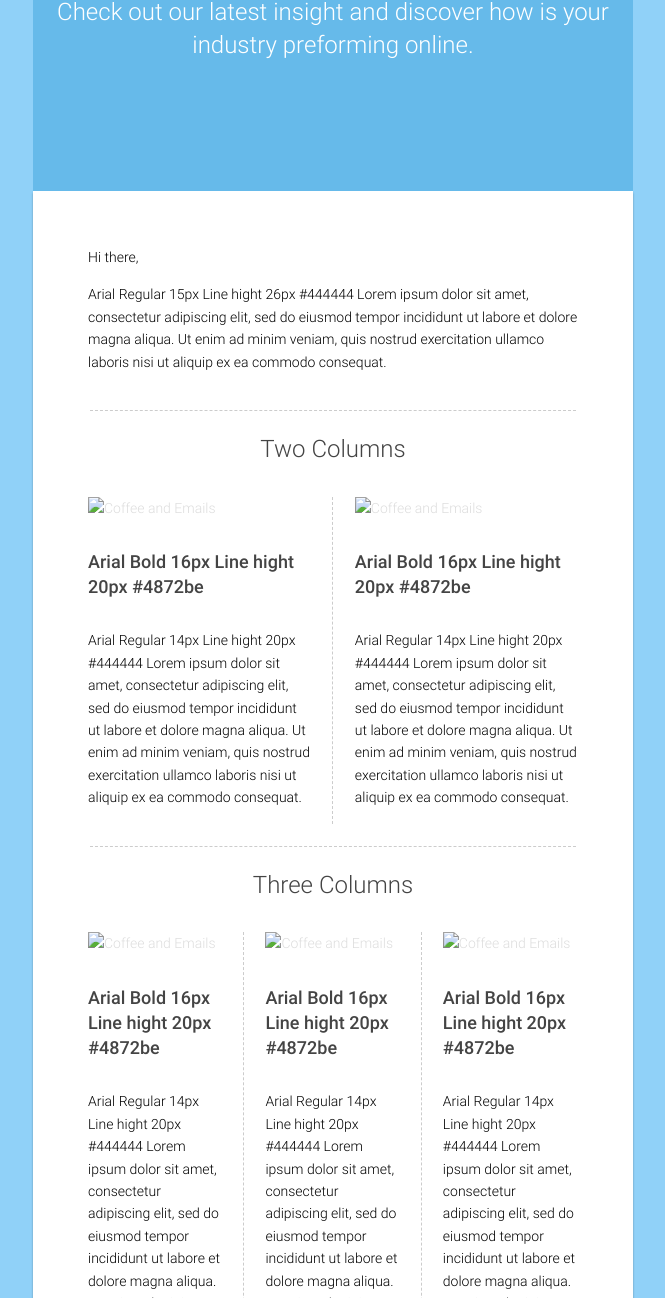
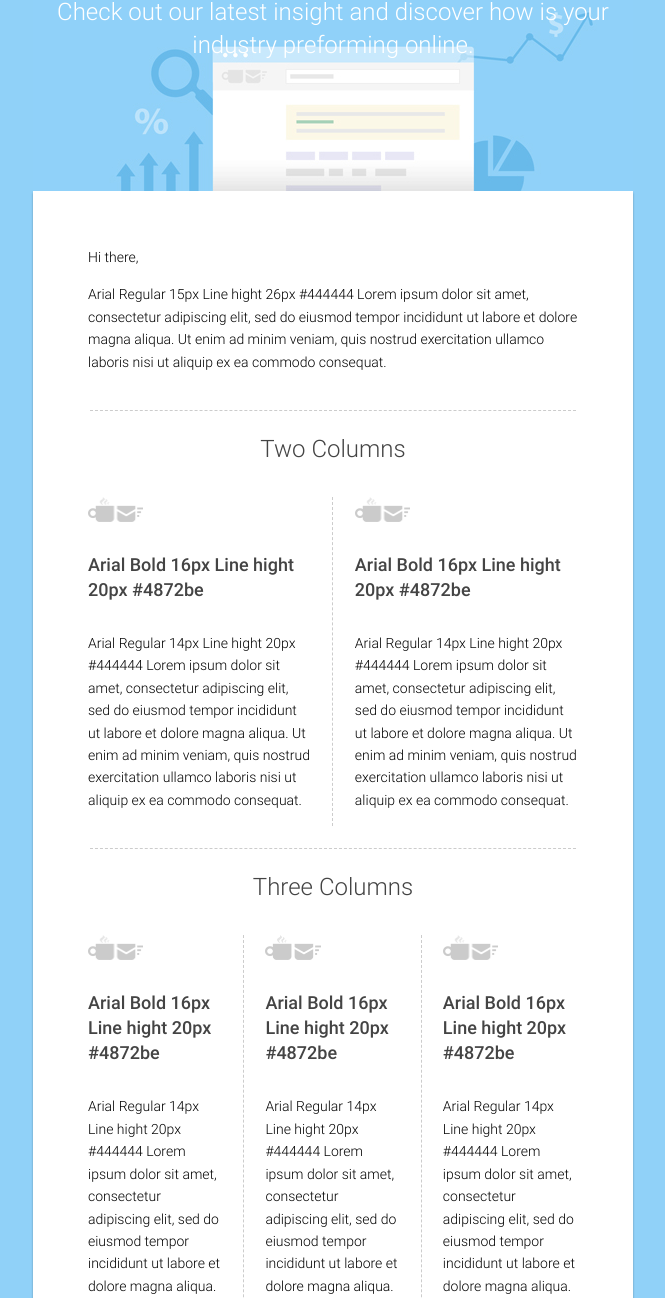
Before and after one commit to 14085745/Types-of-Email, a plain HTML site: page banner.html in a window 1280 px wide. Shown: the part 111-1409 px from the top of the page, without its empty margins (307-972 px from the left). Drawn offline with Linux system fonts and the light colour scheme.

Commit message:
updated img

```diff
--- a/banner.html
+++ b/banner.html
@@ -102,7 +102,7 @@
   table[class=body] .banner td {
     height: 240px !important;
     width: 100% !important;
-    background: url(../dist/img/banner-mobile.jpg) bottom center no-repeat !important;
+    background: url(img/banner-mobile.jpg) bottom center no-repeat !important;
     background-position: bottom !important;
     background-repeat: no-repeat !important;
     background-color: #66baea !important;
@@ -134,7 +134,7 @@
   <div class="banner" style="box-sizing: border-box; vertical-align: middle; margin-top: 40px;">
   <table cellpadding="0" cellspacing="0" style="box-sizing: border-box; border-collapse: separate !important; mso-table-lspace: 0pt; mso-table-rspace: 0pt; width: 100%; border: 0px;" width="100%">
     <tr>
-      <td style="box-sizing: border-box; font-color: #444444; font-weight: 300; font-size: 14px; vertical-align: top; font-family: 'Roboto', arial, sans-serif; height: 240px; background-origin: border-box; background: url(../dist/img/banner.jpg) bottom center no-repeat; background-position: bottom !important; background-repeat: no-repeat; background-color: #66baea; background-size: cover; background-clip: border-box; width: 640px;" width="640" valign="top" bgcolor="#66baea">
+      <td style="box-sizing: border-box; font-color: #444444; font-weight: 300; font-size: 14px; vertical-align: top; font-family: 'Roboto', arial, sans-serif; height: 240px; background-origin: border-box; background: url(img/banner.jpg) bottom center no-repeat; background-position: bottom !important; background-repeat: no-repeat; background-color: #66baea; background-size: cover; background-clip: border-box; width: 640px;" width="640" valign="top" bgcolor="#66baea">
 
         <div style="box-sizing: border-box;">
 
@@ -142,10 +142,10 @@
               <center>
                 <table cellspacing="0" cellpadding="0" width="100%" style="box-sizing: border-box; border-collapse: separate !important; mso-table-lspace: 0pt; mso-table-rspace: 0pt; width: 100%; border: 0px;">
                   <tr>
-                    <td style="box-sizing: border-box; font-color: #444444; font-weight: 300; font-size: 14px; vertical-align: top; font-family: 'Roboto', arial, sans-serif; height: 240px; background-origin: border-box; background: url(../dist/img/banner.jpg) bottom center no-repeat; background-position: bottom !important; background-repeat: no-repeat; background-color: #66baea; background-size: cover; background-clip: border-box; width: 640px;" width="640" valign="top" bgcolor="#66baea">
+                    <td style="box-sizing: border-box; font-color: #444444; font-weight: 300; font-size: 14px; vertical-align: top; font-family: 'Roboto', arial, sans-serif; height: 240px; background-origin: border-box; background: url(img/banner.jpg) bottom center no-repeat; background-position: bottom !important; background-repeat: no-repeat; background-color: #66baea; background-size: cover; background-clip: border-box; width: 640px;" width="640" valign="top" bgcolor="#66baea">
                       <table class="banner-text" cellspacing="0" cellpadding="0" style="box-sizing: border-box; border-collapse: separate !important; mso-table-lspace: 0pt; mso-table-rspace: 0pt; color: #fff !important; vertical-align: top; text-align: center; width: 100%; border: 0px;" width="100%" valign="top" align="center">
                         <tr>
-                          <td style="box-sizing: border-box; font-color: #444444; font-weight: 300; font-size: 14px; vertical-align: top; font-family: 'Roboto', arial, sans-serif; height: 240px; background-origin: border-box; background: url(../dist/img/banner.jpg) bottom center no-repeat; background-position: bottom !important; background-repeat: no-repeat; background-color: #66baea; background-size: cover; background-clip: border-box; width: 640px;" width="640" valign="top" bgcolor="#66baea">
+                          <td style="box-sizing: border-box; font-color: #444444; font-weight: 300; font-size: 14px; vertical-align: top; font-family: 'Roboto', arial, sans-serif; height: 240px; background-origin: border-box; background: url(img/banner.jpg) bottom center no-repeat; background-position: bottom !important; background-repeat: no-repeat; background-color: #66baea; background-size: cover; background-clip: border-box; width: 640px;" width="640" valign="top" bgcolor="#66baea">
                             <h1 style="font-family: 'Roboto', arial, sans-serif; font-weight: 300; line-height: 1.4em; font-size: 32px; text-transform: capitalize; color: #fff; margin: 0px; margin-bottom: 0px;">Coffee & Emails</h1>
                             <h2 style="font-family: 'Roboto', arial, sans-serif; font-weight: 300; line-height: 1.4em; font-size: 24px; color: #fff; margin: 0px; margin-bottom: 0px;">Check out our latest insight and discover how is your industry preforming online.</h2>
                             <br>
@@ -196,7 +196,7 @@
 
 
 
-            			<img src="../dist/img/CoffeeAndEmails-grey.png" height="25" alt="Coffee and Emails" style="outline: none; -ms-interpolation-mode: bicubic; max-width: 100%; text-decoration: none; position: static; text-align: center; color: #ddd; font-size: 14px; margin-bottom: 30px;">
+            			<img src="img/CoffeeAndEmails-grey.png" height="25" alt="Coffee and Emails" style="outline: none; -ms-interpolation-mode: bicubic; max-width: 100%; text-decoration: none; position: static; text-align: center; color: #ddd; font-size: 14px; margin-bottom: 30px;">
             			<h3 style="color: #444444; font-family: 'Roboto', arial, sans-serif; font-weight: 500; line-height: 1.4em; margin: 0; margin-bottom: 30px; font-size: 18px;">Arial Bold 16px Line hight 20px #4872be</h3>
             			<p style="font-family: 'Roboto', arial, sans-serif; font-size: 14px; font-weight: 300; margin: 0; margin-bottom: 15px;">Arial Regular 14px Line hight 20px #444444 Lorem ipsum dolor sit amet, consectetur adipiscing elit, sed do eiusmod tempor incididunt ut labore et dolore magna aliqua. Ut enim ad minim veniam, quis nostrud exercitation ullamco laboris nisi ut aliquip ex ea commodo consequat.</p>
 
@@ -208,7 +208,7 @@
 
 
             		<td class="mobile-colsplit" style="box-sizing: border-box; font-family: 'Roboto', arial, sans-serif; font-color: #444444; font-weight: 300; font-size: 14px; vertical-align: top; width: 245px;" width="245" valign="top">
-            			<img src="../dist/img/CoffeeAndEmails-grey.png" height="25" alt="Coffee and Emails" style="outline: none; -ms-interpolation-mode: bicubic; max-width: 100%; text-decoration: none; position: static; text-align: center; color: #ddd; font-size: 14px; margin-bottom: 30px;">
+            			<img src="img/CoffeeAndEmails-grey.png" height="25" alt="Coffee and Emails" style="outline: none; -ms-interpolation-mode: bicubic; max-width: 100%; text-decoration: none; position: static; text-align: center; color: #ddd; font-size: 14px; margin-bottom: 30px;">
             			<h3 style="color: #444444; font-family: 'Roboto', arial, sans-serif; font-weight: 500; line-height: 1.4em; margin: 0; margin-bottom: 30px; font-size: 18px;">Arial Bold 16px Line hight 20px #4872be</h3>
             			<p style="font-family: 'Roboto', arial, sans-serif; font-size: 14px; font-weight: 300; margin: 0; margin-bottom: 15px;">Arial Regular 14px Line hight 20px #444444 Lorem ipsum dolor sit amet, consectetur adipiscing elit, sed do eiusmod tempor incididunt ut labore et dolore magna aliqua. Ut enim ad minim veniam, quis nostrud exercitation ullamco laboris nisi ut aliquip ex ea commodo consequat.</p>
 
@@ -230,7 +230,7 @@
             	<tr>
             		<td class="mobile-colsplit" style="box-sizing: border-box; font-family: 'Roboto', arial, sans-serif; font-color: #444444; font-weight: 300; font-size: 14px; vertical-align: top; width: 146.666666667px;" width="146.666666667" valign="top">
 
-            			<img src="../dist/img/CoffeeAndEmails-grey.png" height="25" alt="Coffee and Emails" style="outline: none; -ms-interpolation-mode: bicubic; max-width: 100%; text-decoration: none; position: static; text-align: center; color: #ddd; font-size: 14px; margin-bottom: 30px;">
+            			<img src="img/CoffeeAndEmails-grey.png" height="25" alt="Coffee and Emails" style="outline: none; -ms-interpolation-mode: bicubic; max-width: 100%; text-decoration: none; position: static; text-align: center; color: #ddd; font-size: 14px; margin-bottom: 30px;">
             			<h3 style="color: #444444; font-family: 'Roboto', arial, sans-serif; font-weight: 500; line-height: 1.4em; margin: 0; margin-bottom: 30px; font-size: 18px;">Arial Bold 16px Line hight 20px #4872be</h3>
             			<p style="font-family: 'Roboto', arial, sans-serif; font-size: 14px; font-weight: 300; margin: 0; margin-bottom: 15px;">Arial Regular 14px Line hight 20px #444444 Lorem ipsum dolor sit amet, consectetur adipiscing elit, sed do eiusmod tempor incididunt ut labore et dolore magna aliqua. Ut enim ad minim veniam, quis nostrud exercitation ullamco laboris nisi ut aliquip ex ea commodo consequat.</p>
 
@@ -242,7 +242,7 @@
 
 
             		<td class="mobile-colsplit" style="box-sizing: border-box; font-family: 'Roboto', arial, sans-serif; font-color: #444444; font-weight: 300; font-size: 14px; vertical-align: top; width: 146.666666667px;" width="146.666666667" valign="top">
-            			<img src="../dist/img/CoffeeAndEmails-grey.png" height="25" alt="Coffee and Emails" style="outline: none; -ms-interpolation-mode: bicubic; max-width: 100%; text-decoration: none; position: static; text-align: center; color: #ddd; font-size: 14px; margin-bottom: 30px;">
+            			<img src="img/CoffeeAndEmails-grey.png" height="25" alt="Coffee and Emails" style="outline: none; -ms-interpolation-mode: bicubic; max-width: 100%; text-decoration: none; position: static; text-align: center; color: #ddd; font-size: 14px; margin-bottom: 30px;">
             			<h3 style="color: #444444; font-family: 'Roboto', arial, sans-serif; font-weight: 500; line-height: 1.4em; margin: 0; margin-bottom: 30px; font-size: 18px;">Arial Bold 16px Line hight 20px #4872be</h3>
             			<p style="font-family: 'Roboto', arial, sans-serif; font-size: 14px; font-weight: 300; margin: 0; margin-bottom: 15px;">Arial Regular 14px Line hight 20px #444444 Lorem ipsum dolor sit amet, consectetur adipiscing elit, sed do eiusmod tempor incididunt ut labore et dolore magna aliqua. Ut enim ad minim veniam, quis nostrud exercitation ullamco laboris nisi ut aliquip ex ea commodo consequat.</p>
 
@@ -253,7 +253,7 @@
             		<td class="mobile-none" style="box-sizing: border-box; font-family: 'Roboto', arial, sans-serif; font-color: #444444; font-weight: 300; font-size: 14px; vertical-align: top; width: 25px;" width="25" valign="top"></td>
 
             		<td class="mobile-colsplit" style="box-sizing: border-box; font-family: 'Roboto', arial, sans-serif; font-color: #444444; font-weight: 300; font-size: 14px; vertical-align: top; width: 146.666666667px;" width="146.666666667" valign="top">
-            			<img src="../dist/img/CoffeeAndEmails-grey.png" height="25" alt="Coffee and Emails" style="outline: none; -ms-interpolation-mode: bicubic; max-width: 100%; text-decoration: none; position: static; text-align: center; color: #ddd; font-size: 14px; margin-bottom: 30px;">
+            			<img src="img/CoffeeAndEmails-grey.png" height="25" alt="Coffee and Emails" style="outline: none; -ms-interpolation-mode: bicubic; max-width: 100%; text-decoration: none; position: static; text-align: center; color: #ddd; font-size: 14px; margin-bottom: 30px;">
             			<h3 style="color: #444444; font-family: 'Roboto', arial, sans-serif; font-weight: 500; line-height: 1.4em; margin: 0; margin-bottom: 30px; font-size: 18px;">Arial Bold 16px Line hight 20px #4872be</h3>
             			<p style="font-family: 'Roboto', arial, sans-serif; font-size: 14px; font-weight: 300; margin: 0; margin-bottom: 15px;">Arial Regular 14px Line hight 20px #444444 Lorem ipsum dolor sit amet, consectetur adipiscing elit, sed do eiusmod tempor incididunt ut labore et dolore magna aliqua. Ut enim ad minim veniam, quis nostrud exercitation ullamco laboris nisi ut aliquip ex ea commodo consequat.</p>
 
```
Also changed, not shown: 1 other file.
